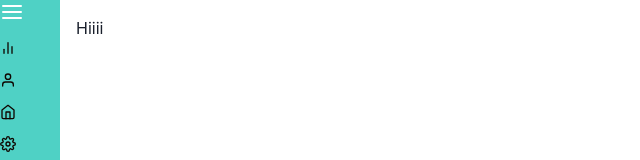
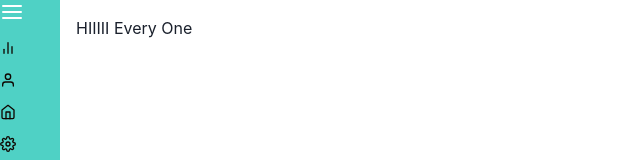
Before and after one commit to Priyabrata9861/BusinessDevelopment, a React (Create React App) app: page /user in a window 1280 px wide. Shown: the top 160 px of the page, without its empty margins (0-640 px from the left). Built offline with nearby package versions, Linux system fonts and the light colour scheme.

Commit message:
changes in user

```diff
--- a/src/App.js
+++ b/src/App.js
@@ -3,7 +3,7 @@ import './App.css';
 import Login from './Pages/login/login';
 import Sidebar from './sidebar-component/sidebar';
 import { BrowserRouter, Route, Router, Routes } from 'react-router-dom';
-import User from './Pages/login/userManagement/userList';
+import User from './Pages/userManagement/userList';
 import Dashboard from './Components/dashboard';
 function App() {
   return (
--- a/src/Pages/login/userManagement/userList.jsx
+++ /dev/null
@@ -1,10 +0,0 @@
-
-
-function User() {
-    return (
-        <>
-           Hiiii
-        </>
-    )
-}
-export default User
--- /dev/null
+++ b/src/Pages/userManagement/userList.jsx
@@ -0,0 +1,8 @@
+function User(){
+    return(
+        <>
+        HIIIII Every One
+        </>
+    )
+}
+export default User
```
